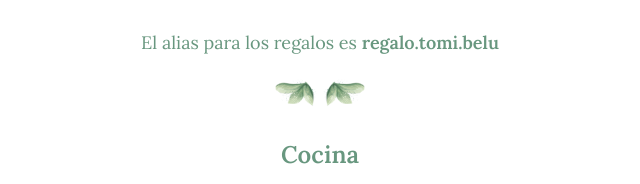
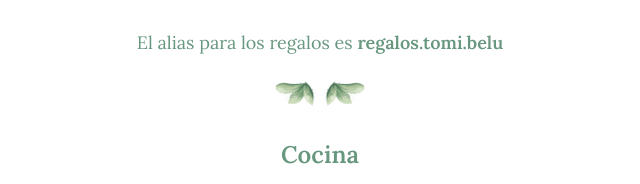
Before and after one commit to BarbaBlanca97/invitacion-belu-y-tomi, a website: page regalos.html in a window 1280 px wide. Shown: the part 272-456 px from the top of the page, 320-960 px from the left. Drawn offline with Linux system fonts and the light colour scheme; a web font is replaced by a local one.

Commit message:
update gifts alias

```diff
--- a/regalos.html
+++ b/regalos.html
@@ -17,7 +17,7 @@
         <img class="w-[100px] pointer-events-none mb-6" src="ornament_flat_3.png"/>
         <p>Tu presencia ya nos honra y nos bendice. Pero si además queres ayudarnos a empezar, te dejamos una guía!</p>
         <p class="mt-1">Podés regalar una cuota o las que quieras!</p>
-        <p class="mt-8">El alias para los regalos es <span class="font-semibold">regalo.tomi.belu</span></p>
+        <p class="mt-8">El alias para los regalos es <span class="font-semibold">regalos.tomi.belu</span></p>
         <img class="w-[100px] scale-y-[-1] pointer-events-none mt-6" src="ornament_flat_3.png"/>
         <div id="gifts" class="flex flex-row flex-wrap justify-center gap-y-[40px] gap-x-[100px] mt-8">
             <div id="gift-template" class="flex flex-col items-center w-[300px]" style="display: none;">
```
